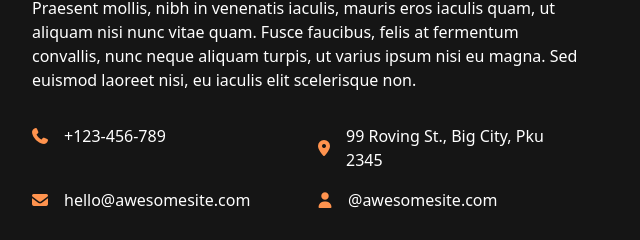
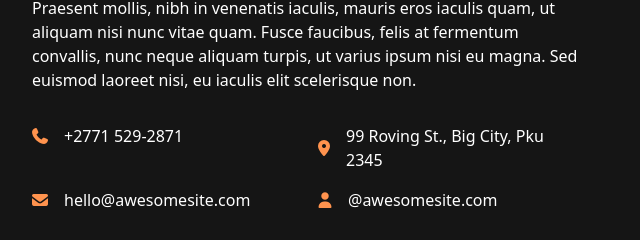
Before and after one commit to guguamanda/solo-breed, a website: page contact.html in a window 1280 px wide. Shown: the part 672-912 px from the top of the page, 0-640 px from the left. Drawn offline with Linux system fonts and the light colour scheme.

Commit message:
Update contact.html

```diff
--- a/contact.html
+++ b/contact.html
@@ -159,7 +159,7 @@
                   <div class="col mb-3">
                     <div class="d-flex align-items-center gap-3">
                       <i class="fa-solid fa-phone accent-color"></i>
-                      +123-456-789
+                      +2771 529-2871
                     </div>
                   </div>
                   <div class="col mb-3">
```
